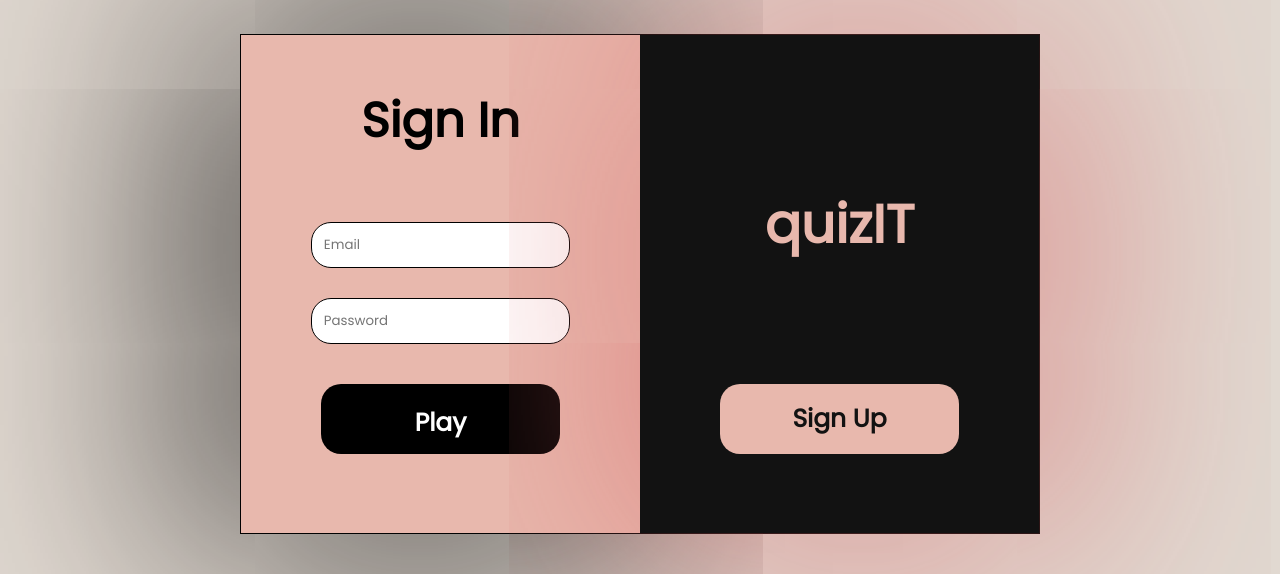
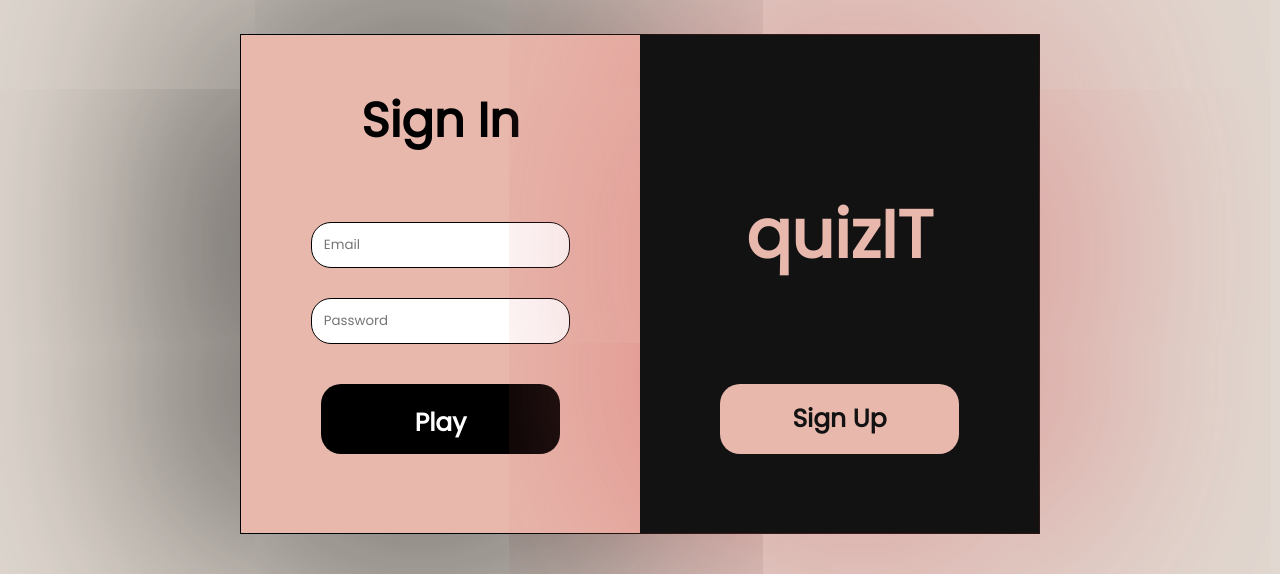
Before and after one commit to Kazuto-dev/ITEC65-quizGame, a PHP site: page / in a window 1280 px wide. Shown: the part 166-740 px from the top of the page. Run offline with PHP 8.4, Linux system fonts and the light colour scheme.

Commit message:
see changes

```diff
--- a/loginstyle.css
+++ b/loginstyle.css
@@ -51,7 +51,7 @@ body {
    align-items: center;
    padding-top: 150px;
    font-weight: 1000;
-   font-size: 40pt;
+   font-size: 50pt;
    color: #E8B8AD;
    position: absolute;
 }
--- a/signup.html
+++ b/signup.html
@@ -27,7 +27,7 @@
           <h2>Already have an account?</h2>
 
           <div class="btn">
-               <a href="login.html" class="color">Sign In</a>
+               <a href="index.html" class="color">Sign In</a>
           </div>
 
      </div>
```
